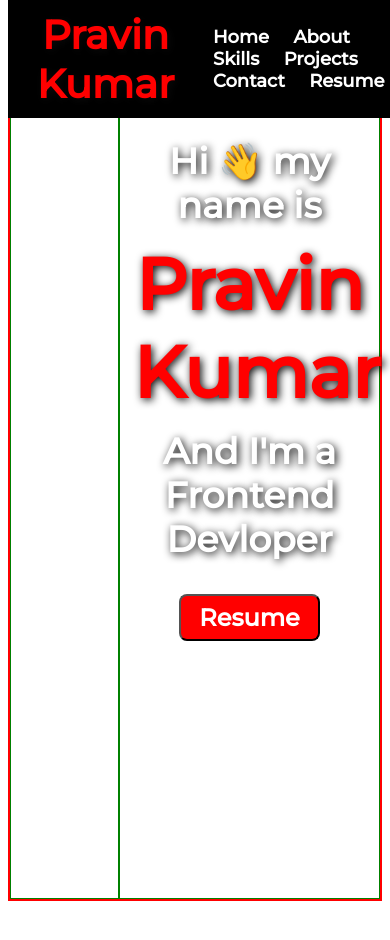
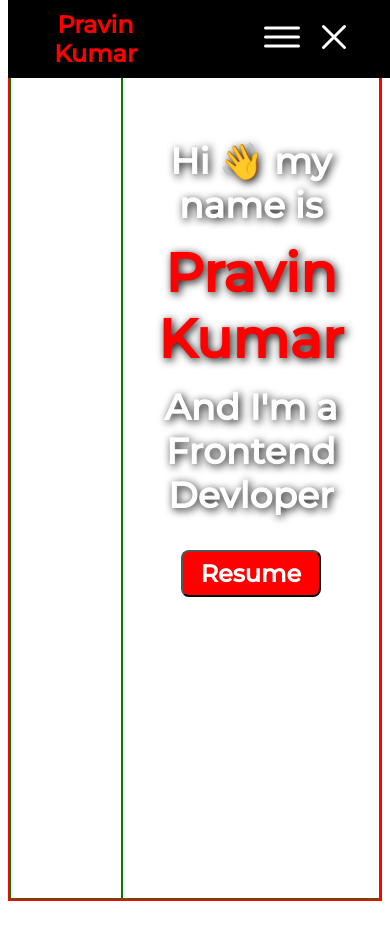
Before and after one commit to pravin7878/My-Portfolio, a plain HTML site: page index.html in a window 390 px wide. Shown: the top 940 px of the page. Drawn offline with nearby package versions, Linux system fonts and the light colour scheme.

Commit message:
updet port folio

```diff
--- a/index.html
+++ b/index.html
@@ -1,5 +1,6 @@
 <!DOCTYPE html>
 <html lang="en">
+
 <head>
     <meta charset="UTF-8">
     <meta name="viewport" content="width=device-width, initial-scale=1.0">
@@ -9,23 +10,33 @@
 <link rel="preconnect" href="https://fonts.gstatic.com" crossorigin>
 <link href="https://fonts.googleapis.com/css2?family=Montserrat:wght@500&display=swap" rel="stylesheet">
 <link rel="stylesheet" href="./portfolio.css">
+
 <body>
-    <div id="naivbar">
+    <!------------Header Section Start----------->
+    <header id="naivbar">
         <div>
             <h1 class="name">Pravin Kumar</h1>
         </div>
 
-        <div>
-            <a href="#Home">Home</a>
-            <a href="#About">About</a>
-            <a href="">Skills</a>
-            <a href="">Projects</a>
-            <a href="">Contact</a>
-            <a href="">Resume</a>
+        <div class="dekstop-navbar-btn">
+            <ul>
+                <li><a href="#Home">Home</a></li>
+                <li><a href="#About">About</a></li>
+                <li><a href="">Skills</a></li>
+                <li><a href="">Projects</a></li>
+                <li><a href="">Contact</a></li>
+                <li><a href="">Resume</a></li>
+            </ul>
+
         </div>
+        <div class="mobile-navbar-btn">
+            <ion-icon name="menu-outline" class="mobile-nav-icon"></ion-icon>
+            <ion-icon name="close-outline" class="mobile-nav-icon"></ion-icon>
         </div>
+    </header>
 
-    <div id="Home">
+    <!------------Home Section Start----------->
+    <section id="Home">
         <div></div>
         <div>
             <h4>Hi 👋 my name is</h4>
@@ -33,7 +44,13 @@
             <h4>And I'm a <span>Frontend Devloper</span></h4>
             <button>Resume</button>
         </div>
-    </div>
+    </section>
+
+    <!------------About Section Start----------->
+
     <div id="About"></div>
 </body>
+<script type="module" src="https://unpkg.com/ionicons@5.5.2/dist/ionicons/ionicons.esm.js"></script>
+<script nomodule src="https://unpkg.com/ionicons@5.5.2/dist/ionicons/ionicons.js"></script>
+
 </html>
--- a/portfolio.css
+++ b/portfolio.css
@@ -21,29 +21,52 @@
 #naivbar div {
     width: 50%;
     justify-content: center;
+    /* border: solid 2px rgb(9, 239, 9); */
 }
 
 #naivbar>:first-child {
     text-align: center;
 }
+#naivbar div ul{
+    display: flex;
+}
 
-#naivbar div a {
+
+#naivbar div ul li a {
     text-decoration: none;
-    /* color: rgb(255, 255, 255); */
     color: #FFFFFF;
     font-weight: 700;
     margin: 10px;
-    font-size: 18px;
+    font-size: 17px;
+    align-items: center;
+    /* display: none; */
+    /* border: solid 2px blue; */
+    padding: 5px;
 }
 
-#naivbar div a:hover {
+#naivbar div ul li a:hover {
     color: red;
-    font-size: 19px;
+    font-size: 18px;
     margin: 8px;
 
 }
 
+/* #naivbar :last-child{
+    width: 10%;
+} */
 
+.mobile-navbar-btn{
+    display: none;
+    text-align: end;
+    padding-right: 40px;
+}
+.mobile-nav-icon{
+    color: white;
+    font-size: 3rem;
+   /* border: solid 2px yellow; */
+
+
+}
  /*
 
 /* @media only screen and (max-width: 600px) and (min-width: 400px) {...} */
@@ -86,7 +109,22 @@
     }
 }
 
+@media only screen and (max-width:580px) and
+(min-width:320px) {
+    .dekstop-navbar-btn{
+        display: none;
+    }
+    .mobile-navbar-btn{
+        display: block;
+        text-align: end;
+        padding-right: 40px;
+    }
 
+    #naivbar h1 {
+        font-size: 24px;
+        margin: 10px;
+    }
+}
 
 #Home {
     display: flex;
@@ -97,7 +135,7 @@
      background-image: url(./Image/backgraund-3.jpg);
    height: 100vh;
    background-repeat: no-repeat;
-   background-size: 100%;
+   background-size: cover;
    background-position: center center;
 }
 #Home div{
```
Lines whose indentation alone changed are shown as unchanged.
